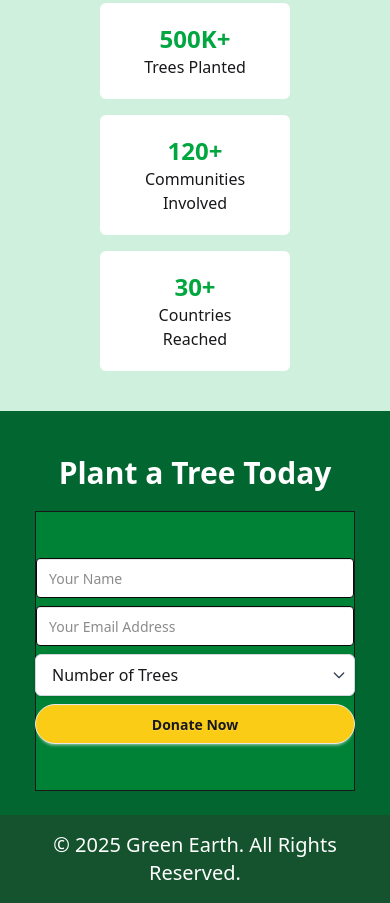
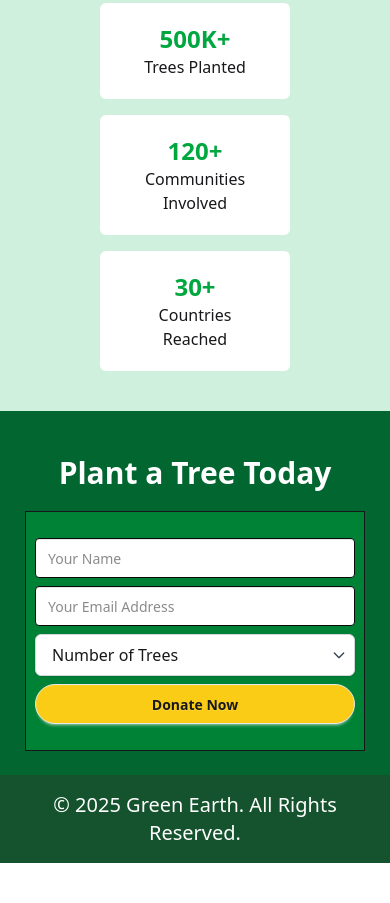
Before and after one commit to nahian-cse-nubtk/Green-Earth-Ass-06, a plain HTML site: page index.html in a window 390 px wide. Shown: the part 1555-2458 px from the top of the page. After the commit the page ends 2418 px from the top, so only its background shows below. Drawn offline with nearby package versions, Linux system fonts and the light colour scheme; no server answers.

Commit message:
favicon and mobile responsive related issues are fixed

```diff
--- a/index.html
+++ b/index.html
@@ -4,6 +4,7 @@
     <meta charset="UTF-8">
     <meta name="viewport" content="width=device-width, initial-scale=1.0">
     <title>Green Earth</title>
+    <link rel="shortcut icon" href="assets/leaf.png" type="image/x-icon">
 
     <link rel="stylesheet" href="css/style.css">
 
@@ -146,7 +147,7 @@
 
          <section class=" p-1 lg:p-7 bg-green-800">
           <h1 class="text-3xl font-bold pt-10 text-center text-white">Plant a Tree Today</h1>
-          <div class="flex flex-col justify-center items-center gap-2 border-1 max-w-80 lg:max-w-1/3 h-70 mx-auto mt-5 mb-5 bg-green-700">
+          <div class="flex flex-col justify-center items-center gap-2 border-1 w-85 lg:w-1/3 h-60 lg:h-70 mx-auto mt-5 mb-5 bg-green-700">
             <input type="text" placeholder="Your Name" class="input input-neutral" />
             <input type="text" placeholder="Your Email Address" class="input input-neutral" />
      <div class="relative w-80">
```
Also changed, not shown: assets/leaf.png (added).
